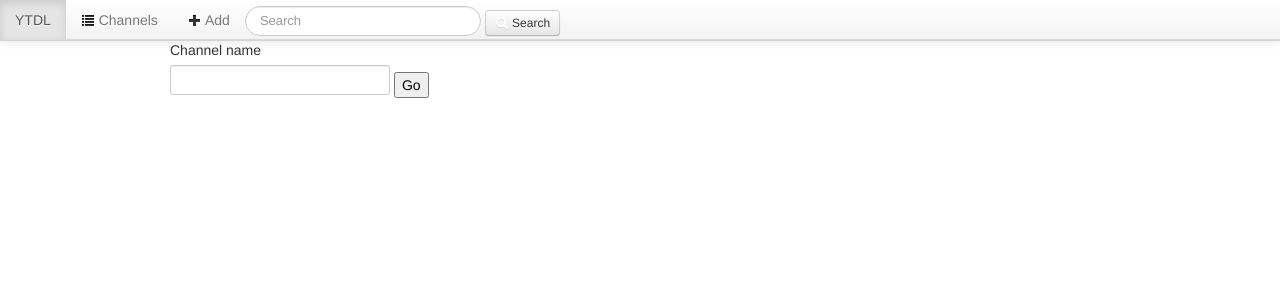
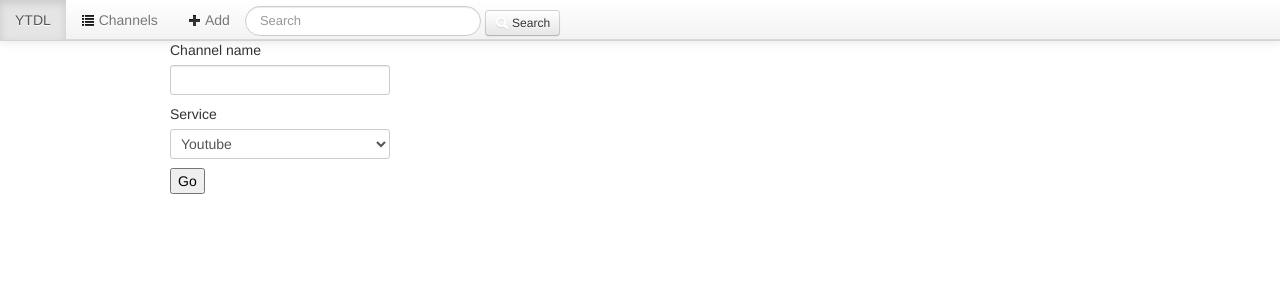
Before and after one commit to dbr/webtools, a Django app: a page that uses ytdl/templates/ytdl/add_channel.html in a window 1280 px wide. Shown: the top 301 px of the page. Run offline with Django 3.2, Linux system fonts and the light colour scheme; parts of the project's set-up code (start-up, migrations or seed data) failed here and were passed over.

Commit message:
Adding of Vimeo service

```diff
--- a/ytdl/models.py
+++ b/ytdl/models.py
@@ -7,6 +7,9 @@ from .vimeo_api import VimeoApi
 
 YOUTUBE = 'youtube'
 VIMEO = 'vimeo'
+
+ALL_SERVICES = [YOUTUBE, VIMEO]
+
 
 class Channel(models.Model):
     chanid = models.CharField(max_length=256, unique=True)
--- a/ytdl/templates/ytdl/add_channel.html
+++ b/ytdl/templates/ytdl/add_channel.html
@@ -7,6 +7,13 @@
 <form method="POST" action="#">{% csrf_token %}
   <label for="channame_input">Channel name</label>
   <input type="text" id="channame_input" name="channame" value="">
+
+  <label for="service_input">Service</label>
+  <select name="service">
+    <option value="youtube">Youtube</a>
+    <option value="vimeo">Vimeo</a>
+  </select>
+  <br>
   <input type="submit" name="go" value="Go" />
 </form>
 {% endblock %}
--- a/ytdl/views.py
+++ b/ytdl/views.py
@@ -1,4 +1,4 @@
-from ytdl.models import Video, Channel
+from ytdl.models import Video, Channel, ALL_SERVICES
 import ytdl.tasks
 
 from django.core.cache import cache
@@ -133,6 +133,13 @@ def add_channel(request):
     else:
         # Get data form form
         channame = request.POST['channame']
+        service = request.POST['service']
+
+        # Check service is valid
+        if service not in ALL_SERVICES:
+            return HttpResponse(
+                "Invalid service selected, should be in %r" % (ALL_SERVICES),
+                status=500)
 
         # TODO: Verify channel exists, give useful error
 
@@ -145,7 +152,7 @@ def add_channel(request):
             return redirect(c)
 
         # Create new channel
-        channel = Channel(chanid=channame)
+        channel = Channel(chanid=channame, service=service)
         channel.save()
 
         # Trigger initial update
```
